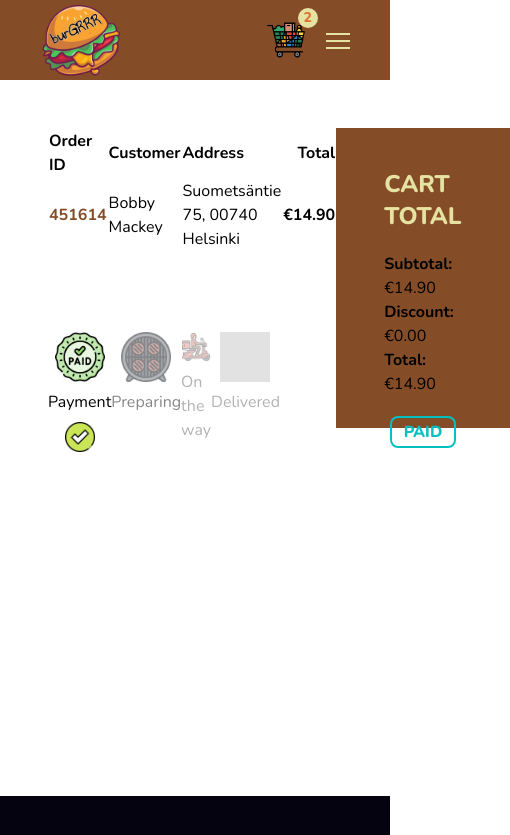
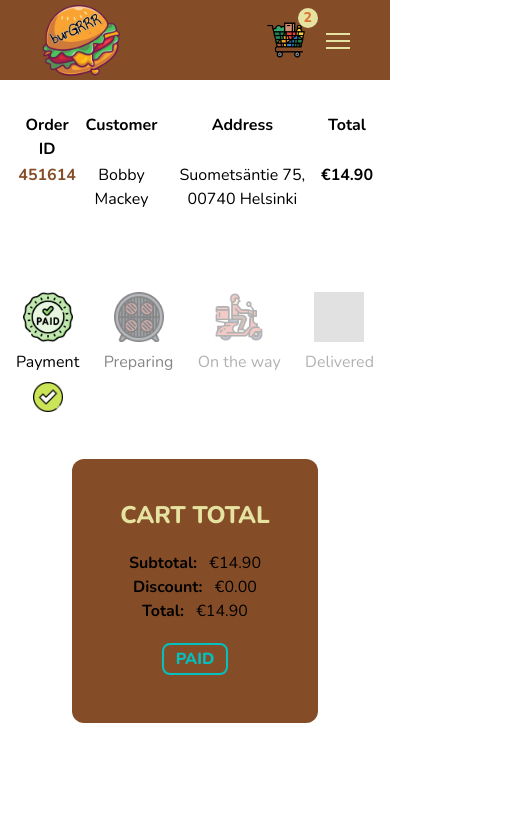
Before and after one commit to ioanat94/burgrrr, a Next.js app: page /orders/1 in a window 390 px wide. Shown: the top 835 px of the page, 510 px wide, since content can reach past the window. Built offline with nearby package versions, Linux system fonts and the light colour scheme; grey boxes are pictures that could not be loaded.

Commit message:
Made order page responsive

```diff
--- a/pages/orders/[id].tsx
+++ b/pages/orders/[id].tsx
@@ -11,19 +11,19 @@ function Order() {
   };
 
   return (
-    <div className='flex p-12 h-[calc(100vh-128px)]'>
-      <div className='flex-[2_2_0%] flex flex-col gap-20'>
+    <div className='flex flex-col gap-10 px-4 py-8 min-h-[calc(100vh-80px)] md:p-12 md:h-[calc(100vh-128px)] md:flex-row'>
+      <div className='md:flex-[2_2_0%] flex flex-col gap-20'>
         <div>
-          <table className='w-3/4'>
-            <thead className='text-left'>
+          <table className='text-center md:text-left md:w-3/4'>
+            <thead className='align-top'>
               <tr>
-                <th>Order ID</th>
-                <th>Customer</th>
-                <th>Address</th>
-                <th className='text-right'>Total</th>
+                <th className='text-center md:text-left'>Order ID</th>
+                <th className='text-center md:text-left'>Customer</th>
+                <th className='text-center md:text-left'>Address</th>
+                <th className='text-center md:text-right'>Total</th>
               </tr>
             </thead>
-            <tbody>
+            <tbody className='align-top'>
               <tr>
                 <td>
                   <span className='text-brown font-bold '>451614</span>
@@ -41,7 +41,7 @@ function Order() {
             </tbody>
           </table>
         </div>
-        <div className='flex justify-between w-3/4'>
+        <div className='flex justify-between md:w-3/4'>
           <div className={`flex flex-col items-center gap-2 ${statusClass(0)}`}>
             <Image src='/assets/paid.png' alt='' width='50' height='50' />
             <span>Payment</span>
@@ -72,8 +72,8 @@ function Order() {
           </div>
         </div>
       </div>
-      <div className='flex-1'>
-        <div className='flex flex-col items-center gap-5 max-w-[400px] max-h-[300px] bg-brown p-12 pt-10'>
+      <div className='text-center mx-auto md:flex-1'>
+        <div className='flex flex-col items-center gap-5 max-w-[400px] max-h-[300px] bg-brown p-12 pt-10 rounded-xl'>
           <h2 className='text-lightYellow font-extrabold text-2xl'>
             CART TOTAL
           </h2>
```
